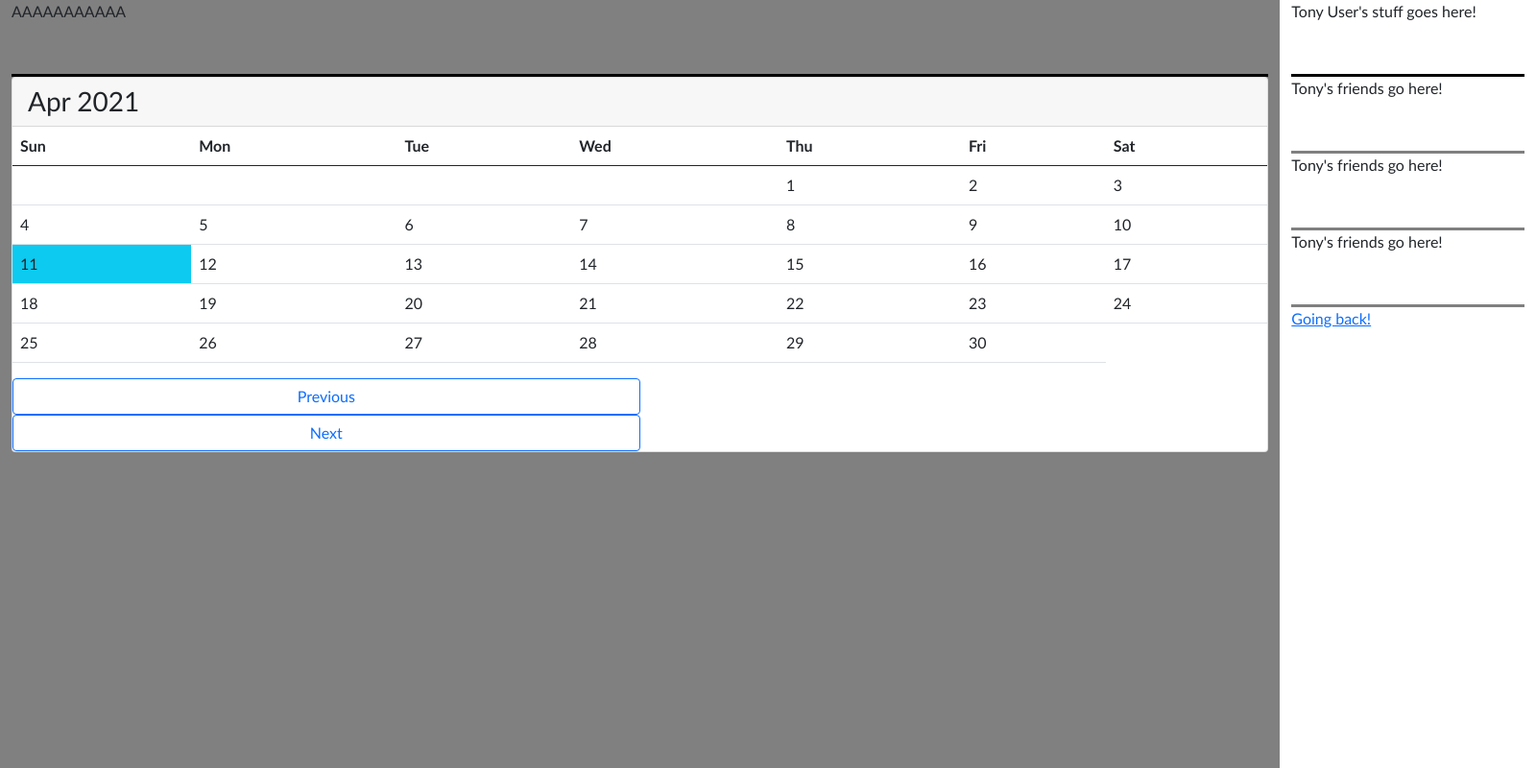
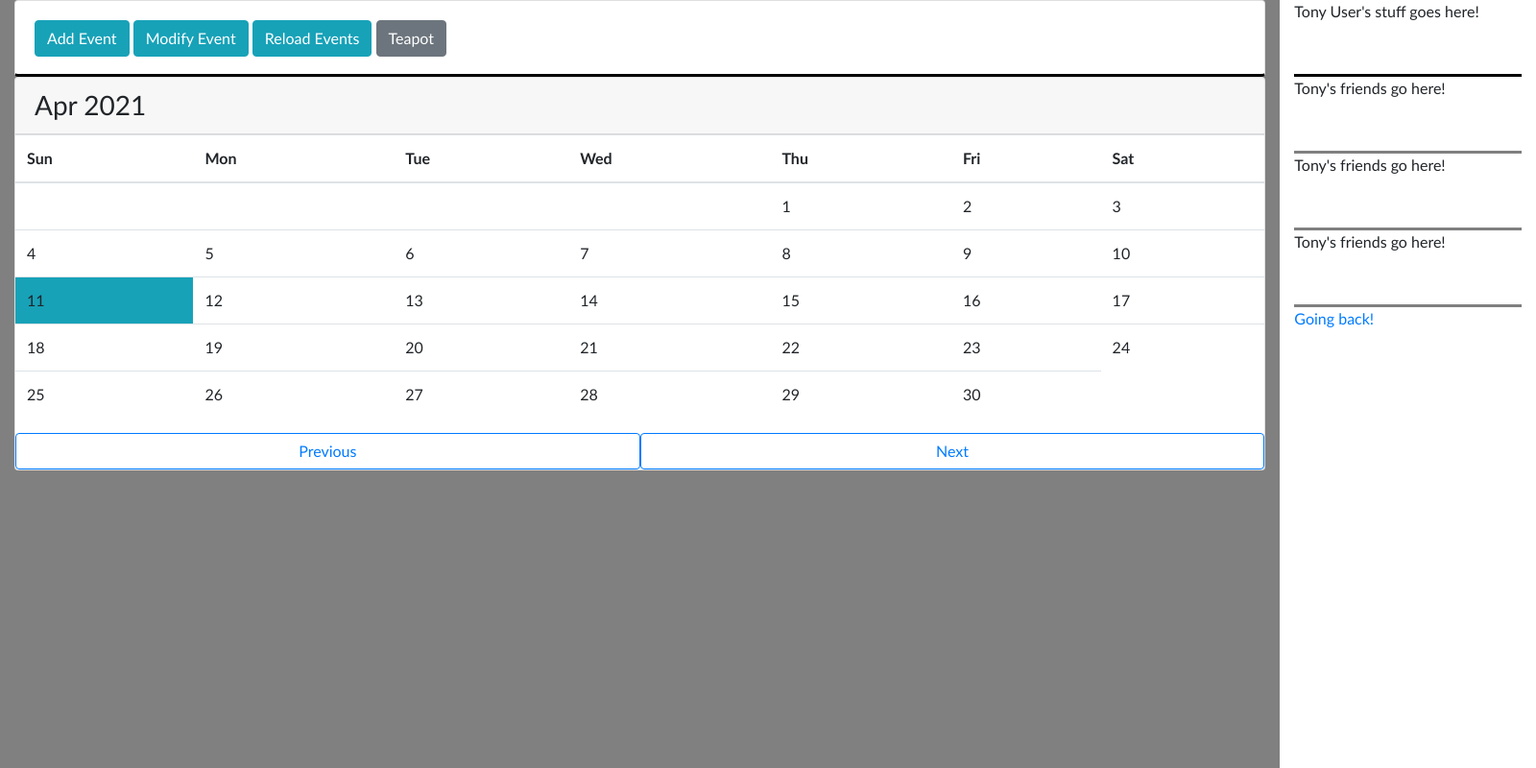
Before and after one commit to madlitch/SOFE3650-Social-Calendar, an Electron app: page Frontend/calendar.html in a window 1600 px wide. Shown: the whole page at 96% size. Drawn offline with nearby package versions, Linux system fonts and the light colour scheme.

Commit message:
Added a simple teapot testing function

```diff
--- a/Frontend/calendar.html
+++ b/Frontend/calendar.html
@@ -3,8 +3,10 @@
 <head>
     <meta charset="UTF-8">
     <title>Social Calendar</title>
-    <link href="https://cdn.jsdelivr.net/npm/bootstrap@5.0.0-beta3/dist/css/bootstrap.min.css" rel="stylesheet" integrity="sha384-eOJMYsd53ii+scO/bJGFsiCZc+5NDVN2yr8+0RDqr0Ql0h+rP48ckxlpbzKgwra6" crossorigin="anonymous">
+    <link href="bootstrap.min.css" rel="stylesheet">
     <link href="main.css" rel="stylesheet">
+    <script type="text/javascript" src="view.js"></script>
+    <script type="text/javascript" src="requests.js"></script>
 </head>
 <!--TODO
 Populating events on login
@@ -17,8 +19,13 @@ Log out-->
 <div class="container-fluid">
     <div class="row">
         <div class="col-sm-10">
-            <div class="col" id="top-bar">
-                AAAAAAAAAAA
+            <div class="card" id="top-bar">
+                <div class="card-body">
+                    <button type="button" class="btn btn-info">Add Event</button>
+                    <button type="button" class="btn btn-info">Modify Event</button>
+                    <button type="button" class="btn btn-info">Reload Events</button>
+                    <button type="button" class="btn btn-secondary" id="teapot-btn">Teapot</button>
+                </div>
             </div>
             <div class="card">
                 <h3 class="card-header" id="month-and-year"></h3>
--- a/Frontend/requests.js
+++ b/Frontend/requests.js
@@ -136,3 +136,13 @@
         console.log(response);
     });
 }
+
+// -------------------- Teapot Function :) ------------------
+
+function getTeapot() {
+    httpGet(url, "/v1/teapot",false, function (result){
+       let response = JSON.parse(result.response);
+       console.log(response.detail);
+       document.getElementById("teapot-btn").innerHTML=(response.detail);
+    });
+}
--- a/Frontend/view.js
+++ b/Frontend/view.js
@@ -31,4 +31,8 @@ $(document).ready(function() {
         let form = document.getElementById('new-user-form');
         createUser(form);
     });
+
+    $('#teapot-btn').on('click',async()=>{
+       getTeapot()
+    });
 });
```
